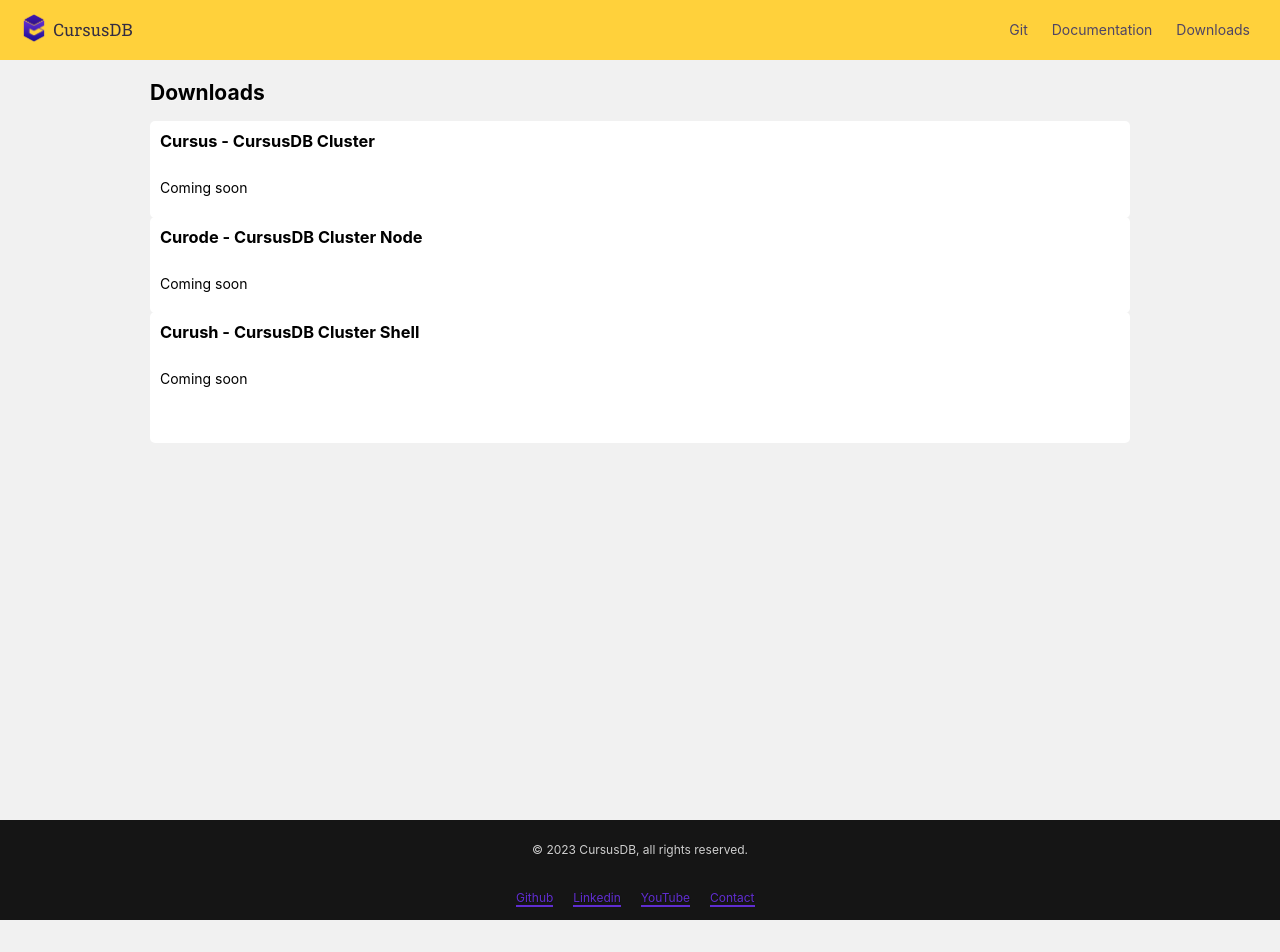
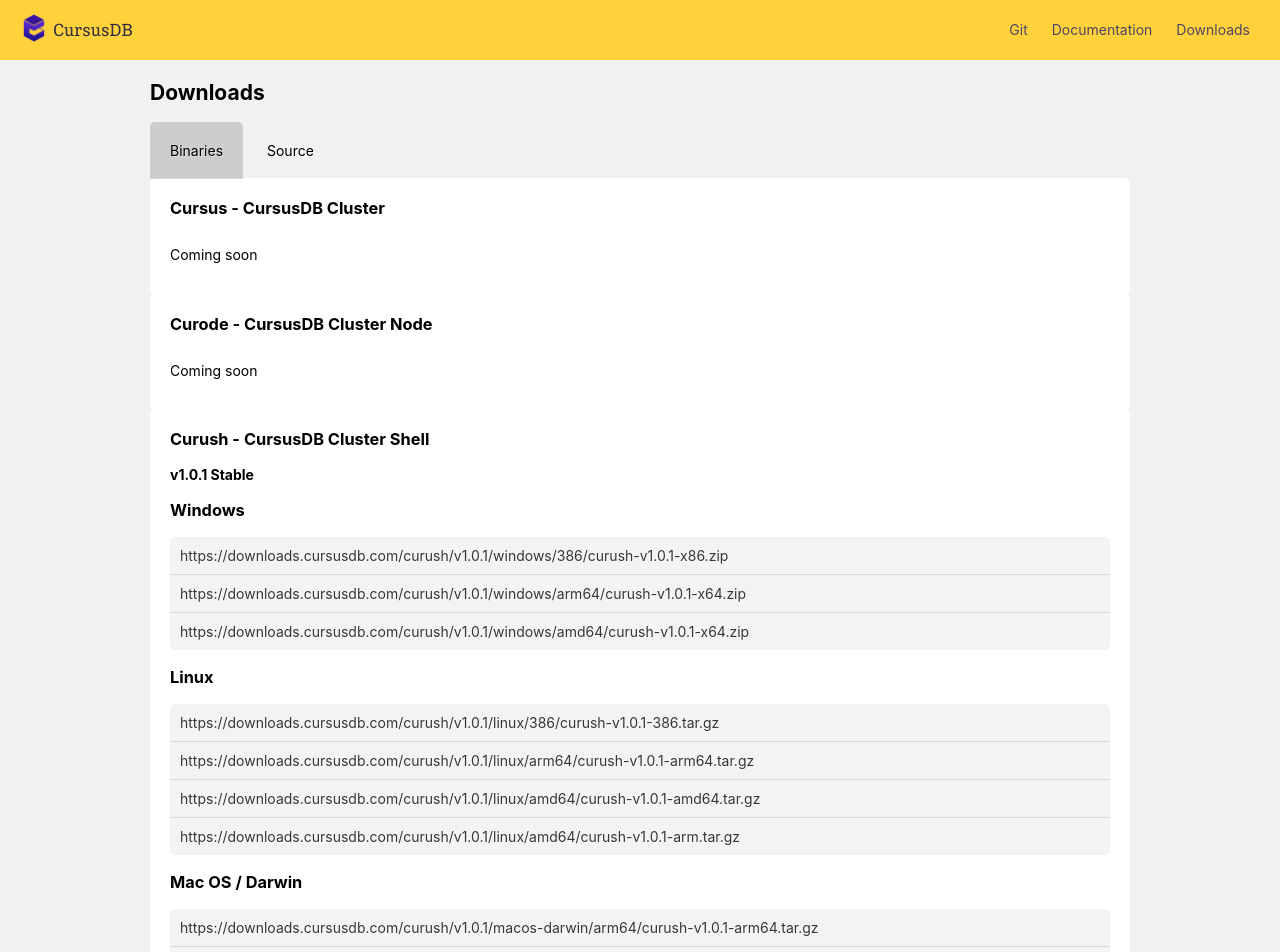
Before and after one commit to cursusdb/cursusdb-web, a SvelteKit app: page /downloads in a window 1280 px wide. Shown: the top 952 px of the page. Before the commit the page ends 920 px from the top, so only its background shows below. Built offline with nearby package versions, Linux system fonts and the light colour scheme.

Commit message:
downloads section updates

```diff
--- a/src/routes/downloads/+page.svelte
+++ b/src/routes/downloads/+page.svelte
@@ -1,3 +1,6 @@
+<script>
+    let binaries = true; // viewing binary list
+</script>
 <svelte:head>
     <meta name="keywords" content="database, dbms, json database, object database, document database, opensource database, distributed database">
     <meta name="author" content="CursusDB" />
@@ -7,6 +10,16 @@
 
 <section>
     <h2>Downloads</h2><br/>
+    <ul class="dl-tabs">
+        <li on:click={() => binaries = true} class={binaries ? "active-top-tab" : ""}>
+            Binaries
+        </li>
+        <li on:click={() => binaries = false} class={!binaries ? "active-top-tab" : ""}>
+            Source
+        </li>
+    </ul>
+
+    {#if binaries}
         <div>
             <h3>Cursus - CursusDB Cluster</h3><br/>
             <p>Coming soon</p>
@@ -17,10 +30,58 @@
        </div>
        <div>
            <h3>Curush - CursusDB Cluster Shell</h3><br/>
-       <p>Coming soon</p>
+           <strong>v1.0.1 Stable</strong><br/><br/>
+           <h3>Windows</h3><br/>
+           <ul>
+               <li><a href="https://downloads.cursusdb.com/curush/v1.0.1/windows/386/curush-v1.0.1-x86.zip">https://downloads.cursusdb.com/curush/v1.0.1/windows/386/curush-v1.0.1-x86.zip</a></li>
+               <li><a href="https://downloads.cursusdb.com/curush/v1.0.1/windows/arm64/curush-v1.0.1-x64.zip">https://downloads.cursusdb.com/curush/v1.0.1/windows/arm64/curush-v1.0.1-x64.zip</a></li>
+               <li><a href="https://downloads.cursusdb.com/curush/v1.0.1/windows/amd64/curush-v1.0.1-x64.zip">https://downloads.cursusdb.com/curush/v1.0.1/windows/amd64/curush-v1.0.1-x64.zip</a></li>
+           </ul><br/>
+
+           <h3>Linux</h3><br/>
+           <ul>
+               <li><a href="https://downloads.cursusdb.com/curush/v1.0.1/linux/386/curush-v1.0.1-386.tar.gz">https://downloads.cursusdb.com/curush/v1.0.1/linux/386/curush-v1.0.1-386.tar.gz</a></li>
+               <li><a href="https://downloads.cursusdb.com/curush/v1.0.1/linux/arm64/curush-v1.0.1-arm64.tar.gz">https://downloads.cursusdb.com/curush/v1.0.1/linux/arm64/curush-v1.0.1-arm64.tar.gz</a></li>
+               <li><a href="https://downloads.cursusdb.com/curush/v1.0.1/linux/amd64/curush-v1.0.1-amd64.tar.gz">https://downloads.cursusdb.com/curush/v1.0.1/linux/amd64/curush-v1.0.1-amd64.tar.gz</a></li>
+               <li><a href="https://downloads.cursusdb.com/curush/v1.0.1/linux/arm/curush-v1.0.1-arm.tar.gz">https://downloads.cursusdb.com/curush/v1.0.1/linux/amd64/curush-v1.0.1-arm.tar.gz</a></li>
+           </ul><br/>
+
+
+           <h3>Mac OS / Darwin</h3><br/>
+           <ul>
+               <li><a href="https://downloads.cursusdb.com/curush/v1.0.1/macos-darwin/arm64/curush-v1.0.1-arm64.tar.gz">https://downloads.cursusdb.com/curush/v1.0.1/macos-darwin/arm64/curush-v1.0.1-arm64.tar.gz</a></li>
+               <li><a href="https://downloads.cursusdb.com/curush/v1.0.1/macos-darwin/amd64/curush-v1.0.1-amd64.tar.gz">https://downloads.cursusdb.com/curush/v1.0.1/macos-darwin/amd64/curush-v1.0.1-amd64.tar.gz</a></li>
+           </ul><br/>
+
+           <h3>Linux</h3><br/>
+           <ul>
+               <li><a href="https://downloads.cursusdb.com/curush/v1.0.1/freebsd/386/curush-v1.0.1-386.tar.gz">https://downloads.cursusdb.com/curush/v1.0.1/freebsd/386/curush-v1.0.1-386.tar.gz</a></li>
+               <li><a href="https://downloads.cursusdb.com/curush/v1.0.1/freebsd/amd64/curush-v1.0.1-amd64.tar.gz">https://downloads.cursusdb.com/curush/v1.0.1/freebsd/amd64/curush-v1.0.1-amd64.tar.gz</a></li>
+               <li><a href="https://downloads.cursusdb.com/curush/v1.0.1/freebsd/arm/curush-v1.0.1-arm.tar.gz">https://downloads.cursusdb.com/curush/v1.0.1/freebsd/amd64/curush-v1.0.1-arm.tar.gz</a></li>
+           </ul><br/>
 
            <br/><br/>
        </div>
+        {:else}
+        <div>
+            <h3>CursusDB Github Repository</h3><br/>
+            <ul>
+                <li><a href="https://github.com/cursusdb/cursus">https://github.com/cursusdb/cursus</a></li>
+            </ul>
+        </div>
+        <div>
+            <h3>CursusDB Shell Github Repository</h3><br/>
+            <ul>
+                <li><a href="https://github.com/cursusdb/curush">https://github.com/cursusdb/curush</a></li>
+            </ul>
+        </div>
+        <div>
+            <h3>CursusDB Node.Js Native Client Github Repository</h3><br/>
+            <ul>
+                <li><a href="https://github.com/cursusdb/cursusdb-node">https://github.com/cursusdb/cursusdb-node</a></li>
+            </ul>
+        </div>
+    {/if}
 </section>
 
 <style>
@@ -45,8 +106,28 @@
         padding-top: 10px;
     }
 
+    ul.dl-tabs {
+        list-style: none;
+    }
+
+    ul.dl-tabs li {
+        display: inline-block;
+        padding: 20px;
+        cursor: pointer;
+    }
+
+    .active-top-tab {
+        -webkit-border-top-left-radius: 5px;
+        -webkit-border-top-right-radius: 5px;
+        -moz-border-radius-topleft: 5px;
+        -moz-border-radius-topright: 5px;
+        border-top-left-radius: 5px;
+        border-top-right-radius: 5px;
+        background: rgba(0,0,0,0.15);
+    }
+
     section div {
-        padding: 10px;
+        padding: 20px;
         background: white;
         border-radius: 5px;
         margin-top: -1px;
@@ -60,24 +141,20 @@
 
     section div ul li {
         padding: 10px;
+        border-bottom: 1px solid rgba(0,0,0,0.12);
     }
 
-    section div a {
-        background: #832064;
-        padding: 5px 10px;
-        text-shadow: 1px 1px rgba(0,0,0,0.4);
-        font-size: 12px;
-        outline: none;
-        border: none;
-        border-radius: 5px;
-        color: white;
+    section div ul li a {
+        text-decoration: none;
+        border-bottom: none;
+        color: rgba(0,0,0,0.78)
     }
 
-    section div a:hover {
-        background: black;
-        outline: none;
-        border: none;
-        text-decoration: none;
+    li:last-child {
+        border-bottom: none;
     }
 
+
+
+
 </style>
```
Lines whose indentation alone changed are shown as unchanged.
